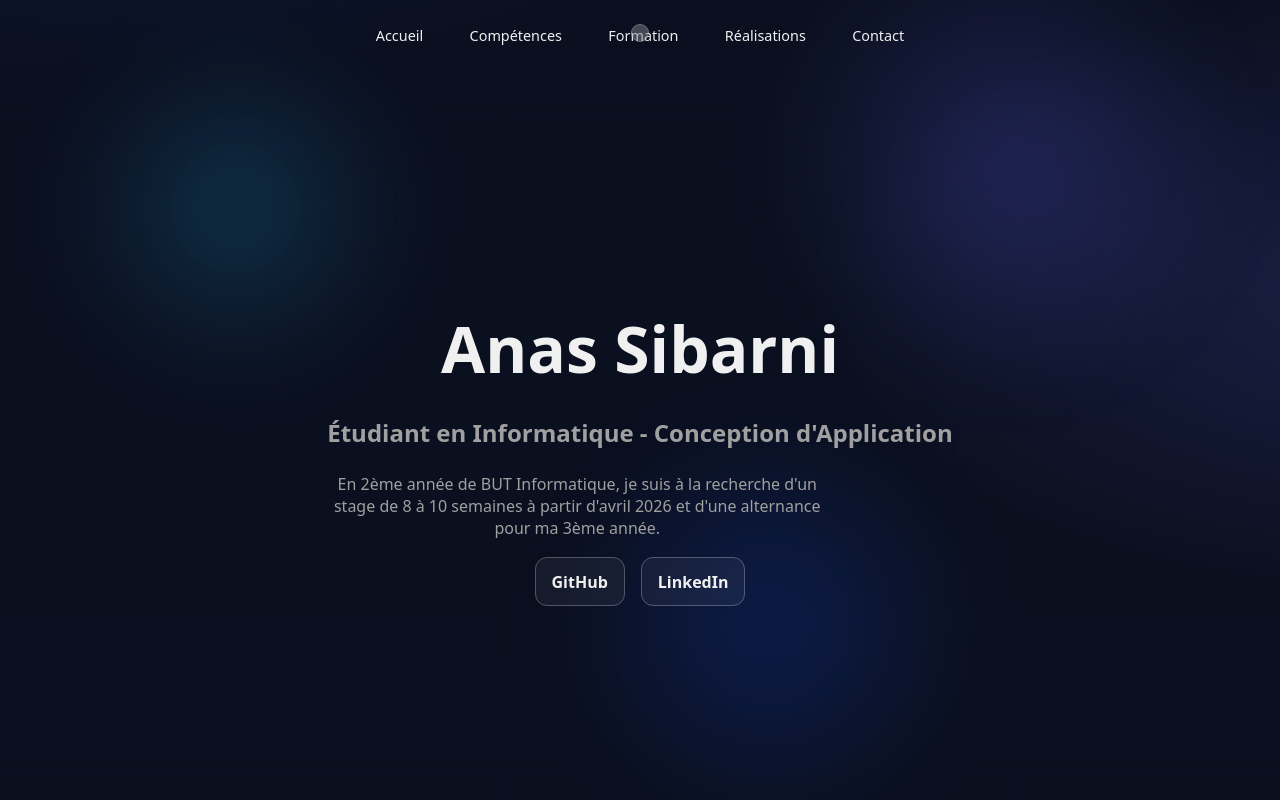
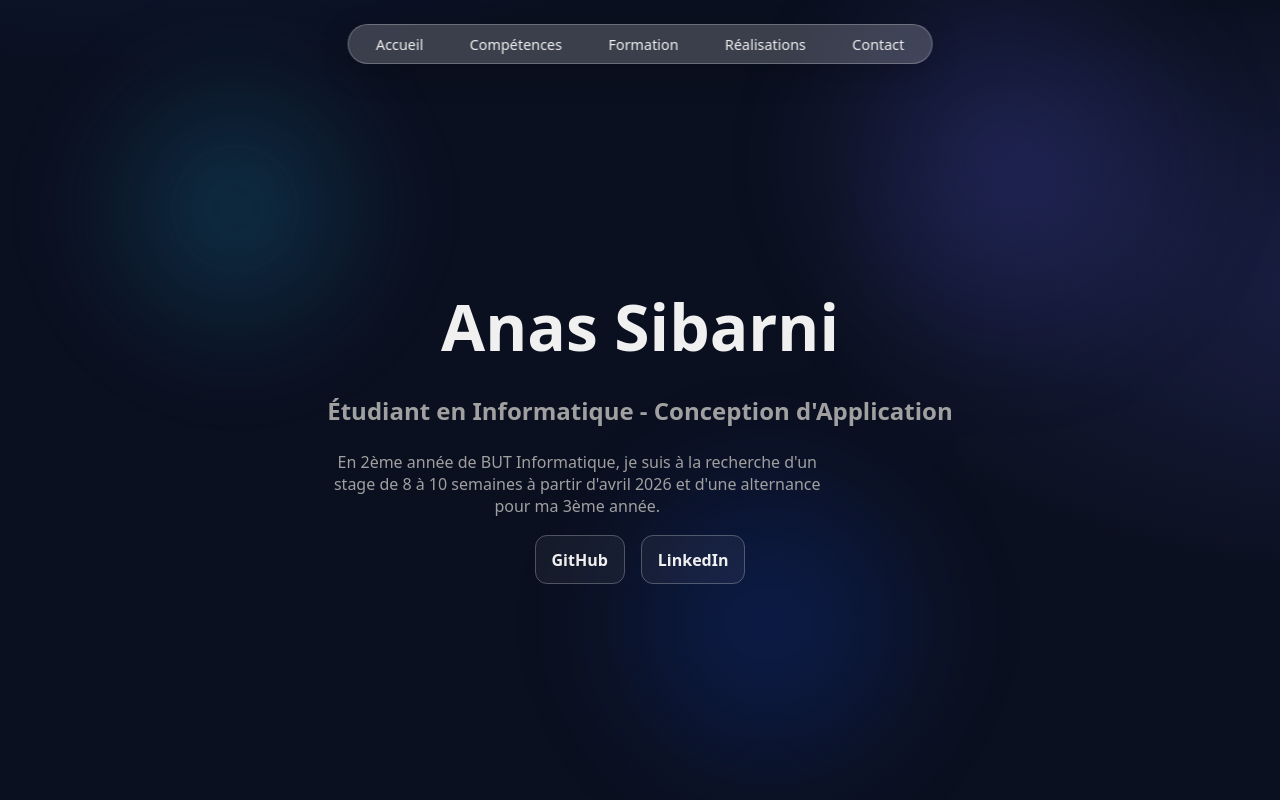
Before and after one commit to Anas-SIBARNI/portfolio, a Vue app: page / in a window 1280 px wide. Shown: the top 800 px of the page. Built offline with nearby package versions, Linux system fonts and the light colour scheme.

Commit message:
navbar sur pc répérée

```diff
--- a/src/components/Navbar.vue
+++ b/src/components/Navbar.vue
@@ -83,40 +83,70 @@ const menuOuvert = ref(false);
   text-decoration: none;
 }
 
+.nav-links a::after {
+  content: '';
+  position: absolute;
+  left: 0;
+  bottom: 0.5rem; /* Ajustez pour la position verticale */
+  height: 2px;
+  background-color: var(--couleur-texte);
+  width: 100%; /* La ligne fait toute la largeur du lien */
+
+  transform: scaleX(0); /* Par défaut, la ligne est "écrasée", donc invisible */
+  transform-origin: left; /* L'animation partira de la gauche */
+  transition: transform 0.3s ease-in-out; /* L'animation ! */
+}
+
 
 /* --- Styles pour écrans plus grands (Desktop) --- */
 @media (min-width: 769px) {
+  .navbar {
+    background: none;
+    backdrop-filter: none;
+    border: none;
+    box-shadow: none;
+  }
+
   /* On cache le bouton hamburger */
   .menu-hamburger {
     display: none;
   }
 
-  /* La barre "pilule" devient notre conteneur de liens */
-  .navbar {
-    display: flex;
-    align-items: center;
-  }
-
-  /* On affiche les liens en ligne, à l'intérieur de la pilule */
+  /* Et on applique le style de la pilule directement à la liste de liens */
   .nav-links {
-    position: static; /* On annule le positionnement mobile */
+    /* On annule le style du panneau mobile */
+    position: static;
     transform: none;
     opacity: 1;
     visibility: visible;
     flex-direction: row;
     height: auto;
     width: auto;
-    background: none;
-    backdrop-filter: none;
+
+    /* On applique le style de la pilule ici */
+    background: rgba(255, 255, 255, 0.2);
+    backdrop-filter: blur(10px);
+    border: 1px solid rgba(255, 255, 255, 0.25);
+    border-radius: 999px;
+    box-shadow: 0 8px 32px 0 rgba(0, 0, 0, 0.2);
+    padding: 0.5rem;
     gap: 0.5rem;
+    list-style: none;
+    position: fixed;
+    top: 1.5rem;
+    left: 50%;
+    transform: translateX(-50%);
+    z-index: 100;
   }
 
   .nav-links a {
-    font-size: 0.9rem;
+    color: var(--couleur-texte);
+    text-decoration: none;
     font-weight: 500;
-    padding: 0.75rem 1.2rem;
     border-radius: 999px;
     transition: background-color 0.3s ease;
+    padding: 0.75rem 1.2rem;
+    font-size: 0.9rem;
   }
 
   .nav-links a:hover {
```
